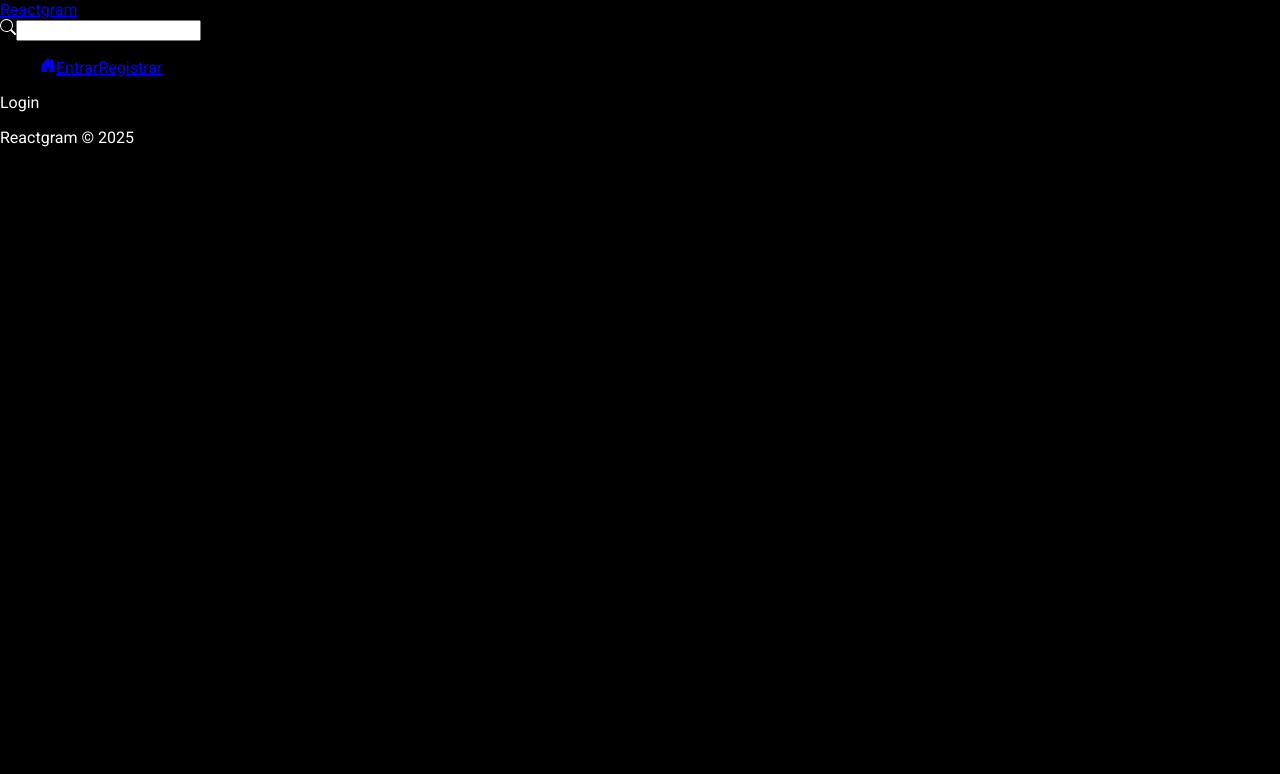
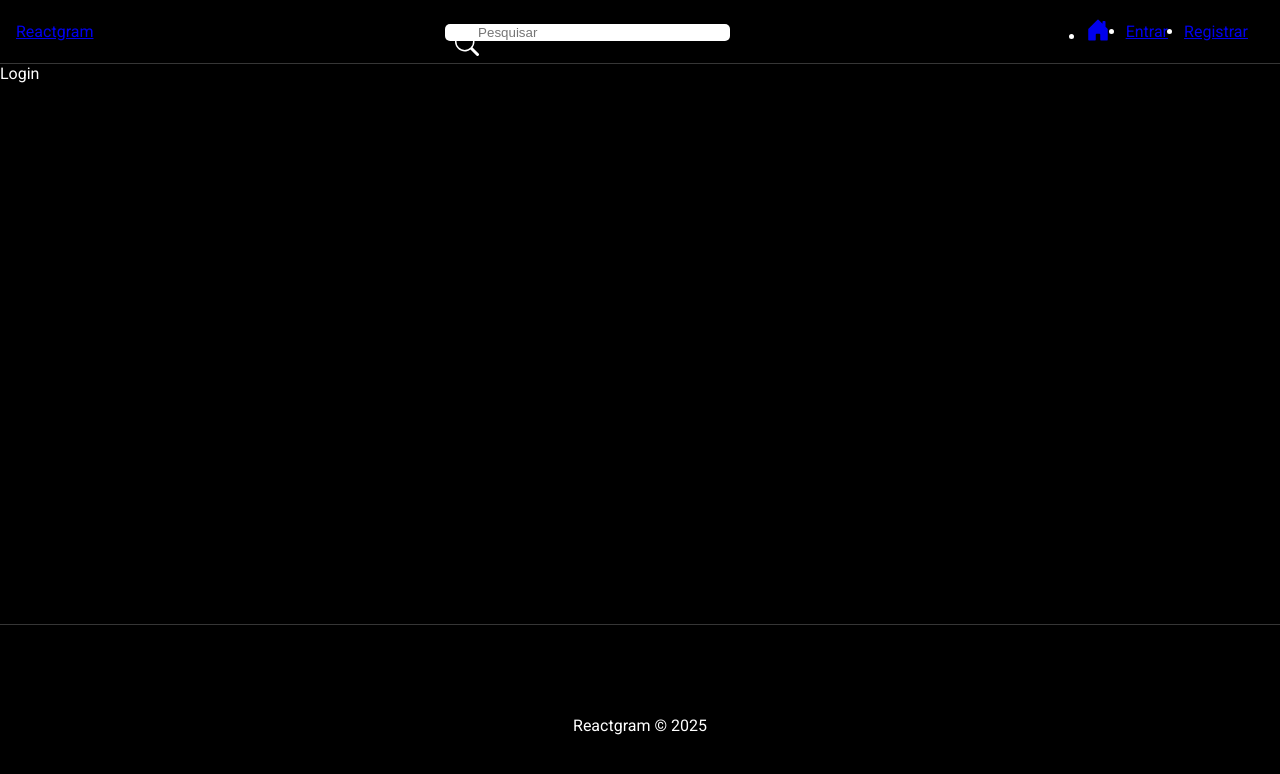
Before and after one commit to Breno2k/reactgram, a React (Vite) app in the folder front-end/: page /login in a window 1280 px wide. Shown: the top 774 px of the page. Built offline with nearby package versions, Linux system fonts and the light colour scheme.

Commit message:
css da navbar e footer criados

```diff
--- a/front-end/src/App.css
+++ b/front-end/src/App.css
@@ -0,0 +1,3 @@
+.container {
+    min-height: 70vh;
+}
--- a/front-end/src/App.jsx
+++ b/front-end/src/App.jsx
@@ -19,11 +19,13 @@ function App() {
     <>
       <BrowserRouter>
         <Navbar />
-        <Routes>
-          <Route path="/" element={<Home />} />
-          <Route path="/register" element={<Register />} />
-          <Route path="/login" element={<Login />} />
-        </Routes>
+        <div className="container">
+          <Routes>
+            <Route path="/" element={<Home />} />
+            <Route path="/register" element={<Register />} />
+            <Route path="/login" element={<Login />} />
+          </Routes>
+        </div>
         <Footer />
       </BrowserRouter>
     </>
--- a/front-end/src/components/Footer/Footer.module.css
+++ b/front-end/src/components/Footer/Footer.module.css
@@ -0,0 +1,8 @@
+.footer {
+    background-color: black;
+    height: 200px;
+    display: flex;
+    align-items: center;
+    justify-content: center;
+    border-top: 1px solid #363636;
+}
--- a/front-end/src/components/Navbar/Navbar.jsx
+++ b/front-end/src/components/Navbar/Navbar.jsx
@@ -8,20 +8,27 @@ const Navbar = () => {
     return (
         <nav className={styles.nav}>
             <Link to="/">Reactgram</Link>
-            <form>
+            <form className={styles.search_form}>
                 <BsSearch />
-                <input type="text" />
+                <input type="text" placeholder="Pesquisar" />
             </form>
             <ul className={styles.nav_links}>
+                <li>
                     <NavLink to="/">
                         <BsHouseDoorFill />
                     </NavLink>
+                </li>
+                <li>
                     <NavLink to="/login">
                         Entrar
                     </NavLink>
+                </li>
+                <li>
                     <NavLink to="/register">
                         Registrar
                     </NavLink>
+                </li>
+
             </ul>
         </nav>
     )
--- a/front-end/src/components/Navbar/Navbar.module.css
+++ b/front-end/src/components/Navbar/Navbar.module.css
@@ -0,0 +1,44 @@
+.nav {
+    display: flex;
+    justify-content: space-between;
+    align-items: center;
+    background-color: #000;
+    border-bottom: 1px solid #363636;
+    padding: 0.1em 1em;
+}
+
+.nav ul {
+    display: flex;
+    align-items: center;
+}
+
+.nav li {
+    margin-right: 1em;
+}
+
+.nav span {
+    cursor: pointer;
+}
+
+.nav svg {
+    font-size: 1.5em;
+}
+
+.search_form {
+    position: relative;
+    width: 20%;
+}
+
+.search_form svg {
+    position: absolute;
+    top: 10px;
+    left: 10px;
+}
+
+.search_form input {
+    padding-left: 2.5em;
+    border: none;
+    border-radius: 5px;
+    width: 100%;
+    margin: 0;
+}
```
Lines whose indentation alone changed are shown as unchanged.
